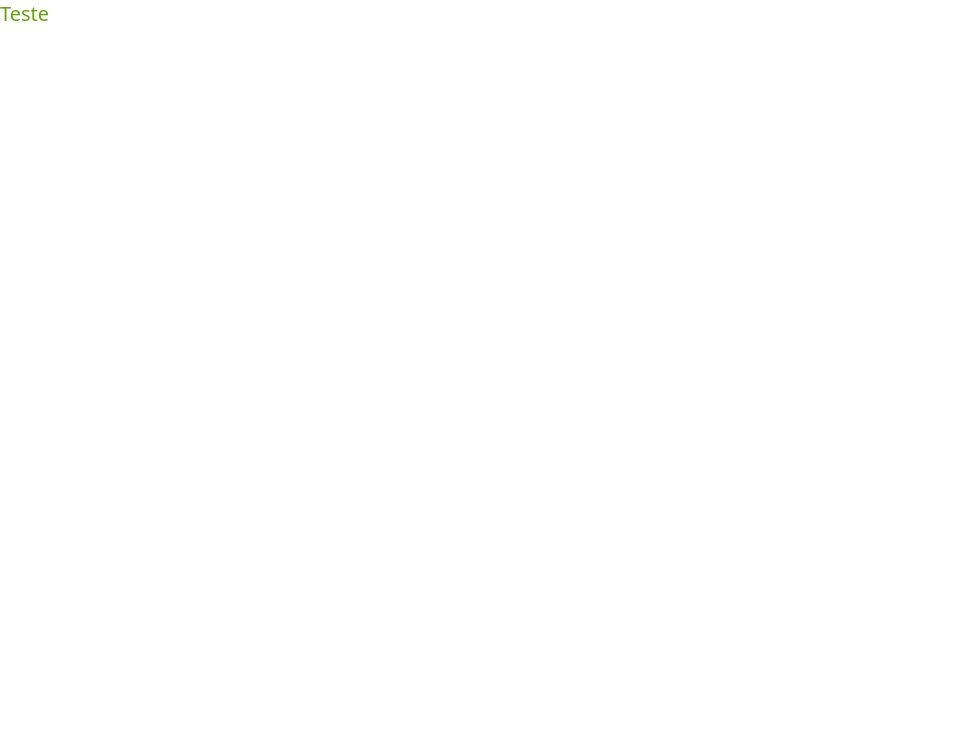
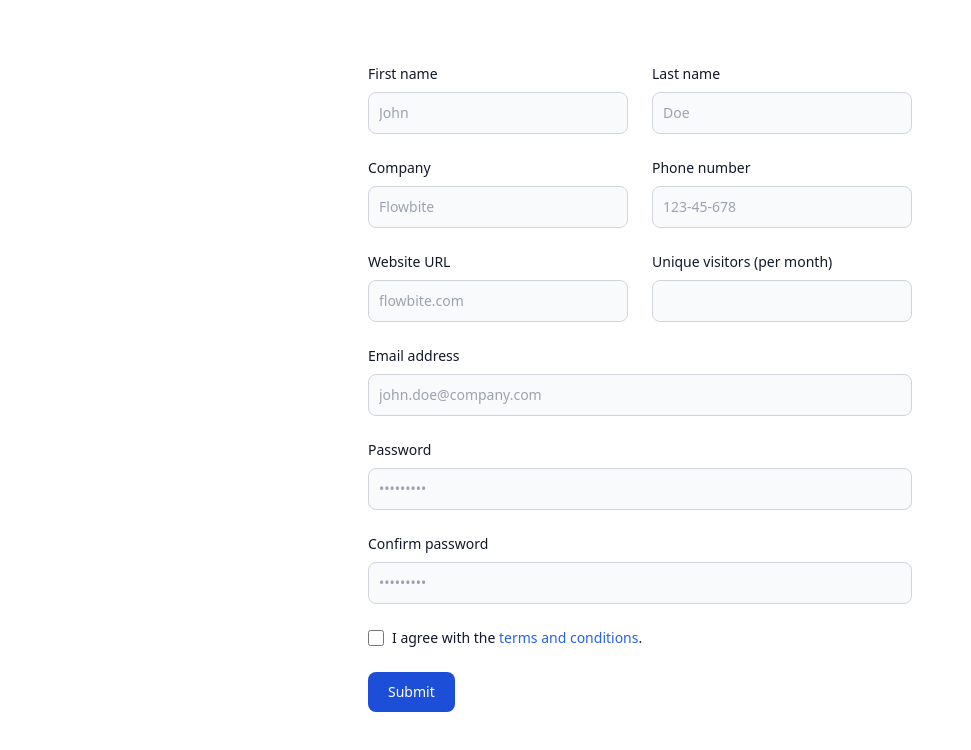
Before and after one commit to joao-arce/telas, a Next.js app: page / in a window 1280 px wide. Shown: the top 750 px of the page, without its empty margins (0-971 px from the left). Built offline with nearby package versions, Linux system fonts and the light colour scheme.

Commit message:
add telas

```diff
--- a/pages/index.tsx
+++ b/pages/index.tsx
@@ -1,5 +1,6 @@
 import type { NextPage } from 'next';
 import Head from 'next/head';
+import Tela from './tela';
 
 const Home: NextPage = () => {
   return (
@@ -11,7 +12,7 @@ const Home: NextPage = () => {
       </Head>
 
       <main>
-        <h1 className="text-xl text-lime-600">Teste</h1>
+        <Tela />
       </main>
     </div>
   );
```
